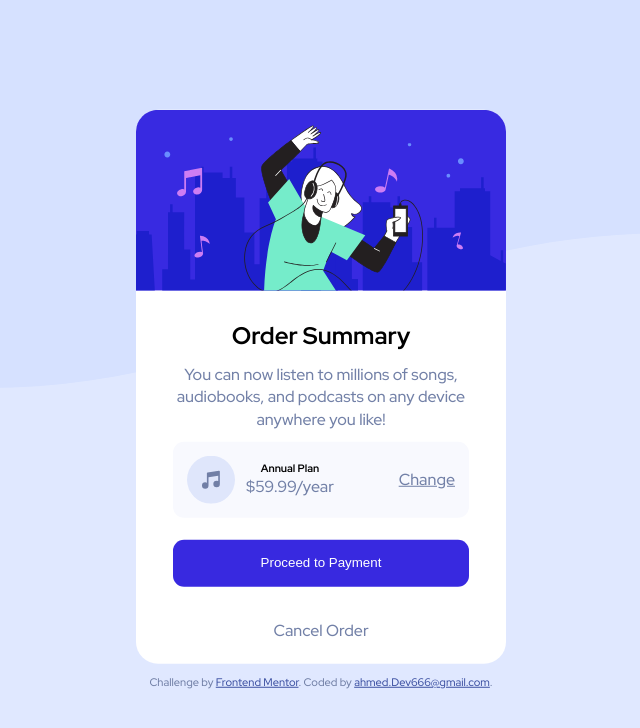
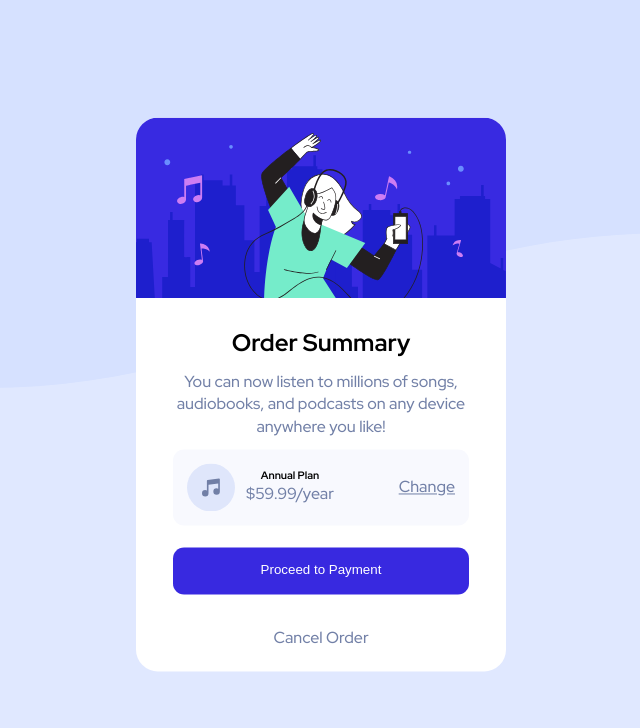
Before and after one commit to devAhmedSixSixSix/order-summary-component, a plain HTML site: page index.html in a window 1280 px wide. Shown: the whole page, without its empty margins (319-959 px from the left). Drawn offline with Linux system fonts and the light colour scheme.

Commit message:
Update index.html

```diff
--- a/index.html
+++ b/index.html
@@ -4,15 +4,7 @@
   <meta charset="UTF-8">
   <meta name="viewport" content="width=device-width, initial-scale=1.0"> <!-- displays site properly based on user's device -->
 
-  <link rel="icon" type="image/png" sizes="32x32" href="./images/favicon-32x32.png">
-
-  <title>Frontend Mentor | Order summary card</title>
-
-  <!-- Feel free to remove these styles or customise in your own stylesheet 👍 -->
-  <style>
-    .attribution { font-size: 11px; text-align: center; }
-    .attribution a { color: hsl(228, 45%, 44%); }
-  </style>
+  <title>Order summary card</title>
 
   <!-- google fonts -->
   <link rel="preconnect" href="https://fonts.googleapis.com">
@@ -47,9 +39,5 @@
     <button>Proceed to Payment</button>
     <span>Cancel Order</span>
   </div>
-  <div class="attribution">
-    Challenge by <a href="https://www.frontendmentor.io?ref=challenge" target="_blank">Frontend Mentor</a>.
-    Coded by <a href="#">ahmed.Dev666&commat;gmail.com</a>.
-  </div>
 </body>
 </html>
```
